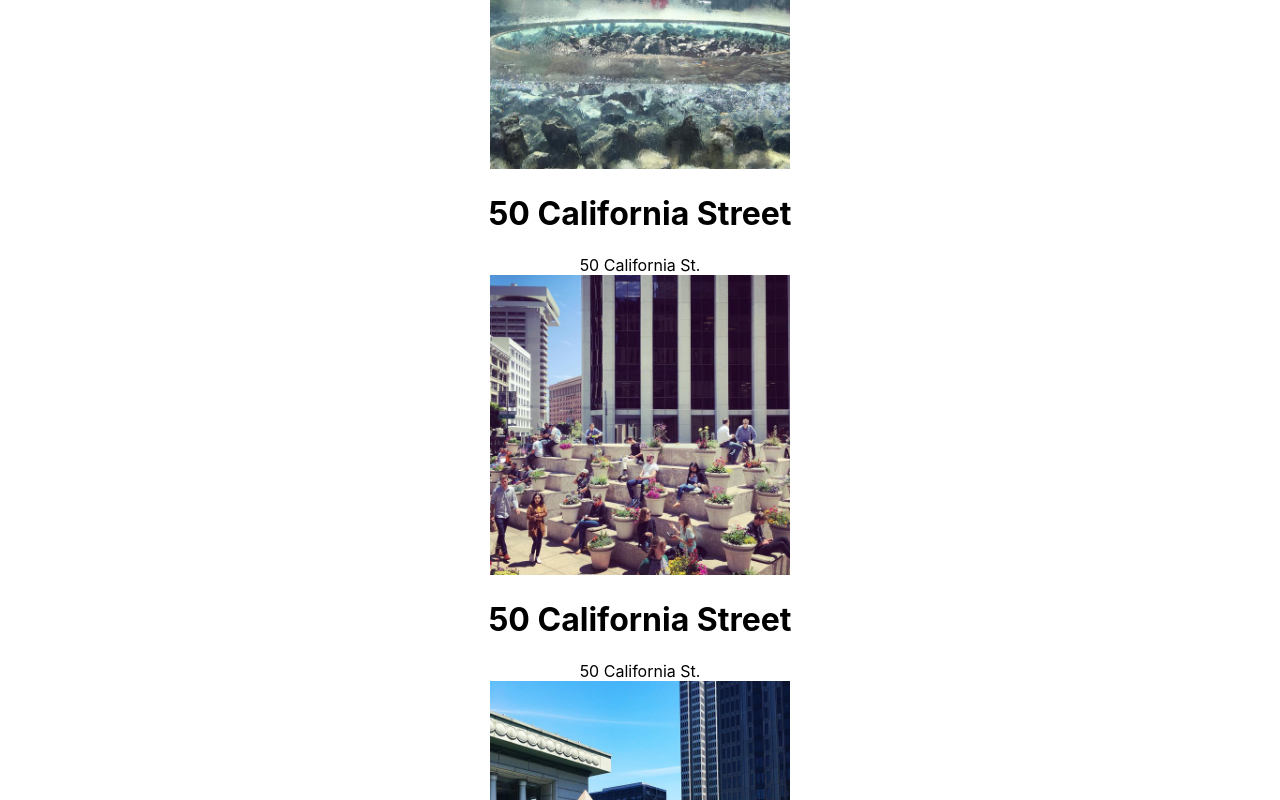
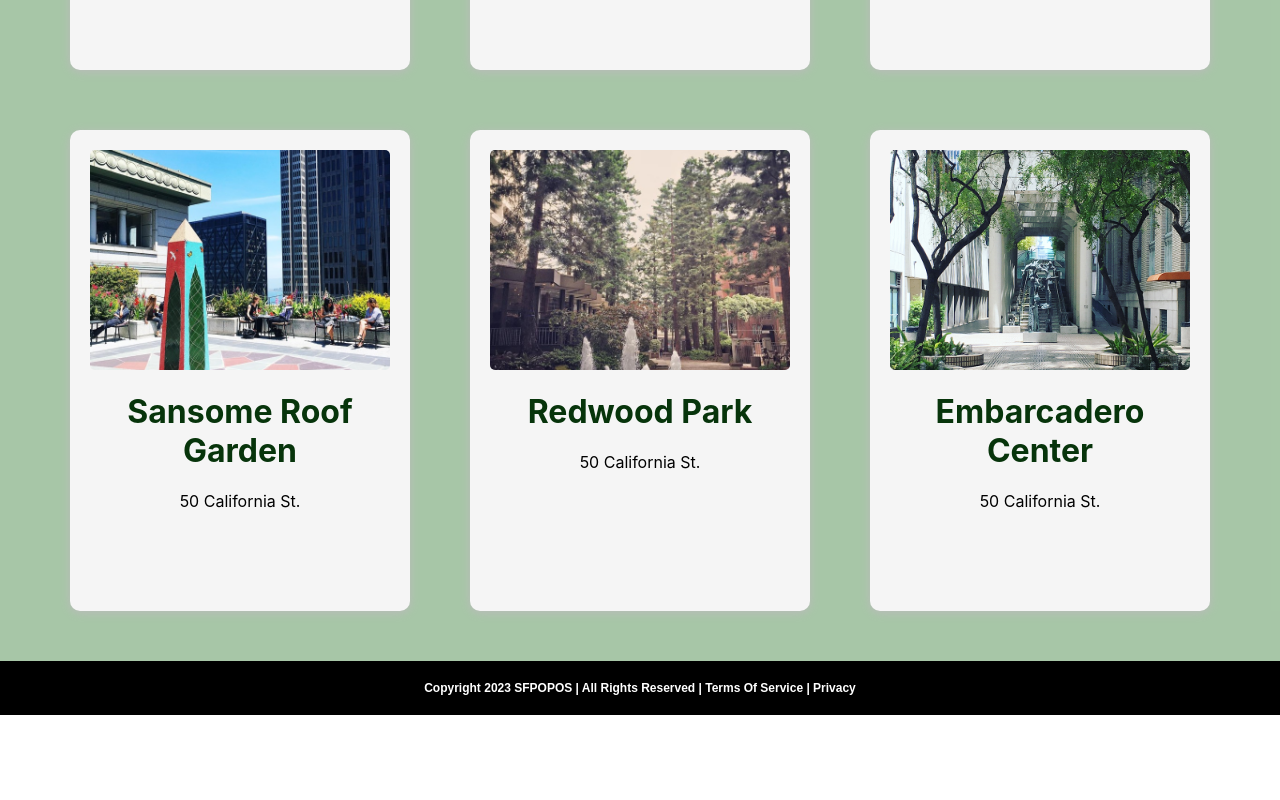
Before and after one commit to brooklyndippo/sf-pops, a React (Create React App) app: page / in a window 1280 px wide. Shown: the part 660-1460 px from the top of the page. After the commit the page ends 1375 px from the top, so only its background shows below. Built offline with nearby package versions, Linux system fonts and the light colour scheme.

Commit message:
dynamic content and footer, custom styling, stretch challenges

```diff
--- a/src/App.css
+++ b/src/App.css
@@ -1,5 +1,6 @@
 .App {
   text-align: center;
+  background-color: rgba(36, 114, 36, 0.401);
 }
 
 .App-logo {
--- a/src/App.js
+++ b/src/App.js
@@ -1,4 +1,5 @@
 import './App.css';
+import Footer from './Footer';
 
 import POPOSList from './POPOSList';
 import Title from './Title';
@@ -8,6 +9,7 @@ function App() {
     <div className="App">
       <Title />
       <POPOSList />
+      <Footer />
     </div>
   );
 }
--- /dev/null
+++ b/src/Footer.css
@@ -0,0 +1,10 @@
+.Footer {
+    background-color: #000;
+    color: #fff;
+    padding: 20px;
+    text-align: center;
+    font-size: 12px;
+    font-family: Arial, Helvetica, sans-serif;
+    font-weight: bold;
+    margin-top: 20px;
+}
--- /dev/null
+++ b/src/Footer.js
@@ -0,0 +1,11 @@
+import './Footer.css'
+
+export default function Footer() {
+    const year = new Date().getFullYear();
+
+    return (
+        <div className="Footer">
+            Copyright {year} SFPOPOS | All Rights Reserved | Terms Of Service | Privacy
+        </div>
+    );
+}
--- /dev/null
+++ b/src/POPOSList.css
@@ -0,0 +1,8 @@
+.POPOSList {
+    width: calc(100%-80px);
+    margin: auto;
+    display: flex;
+    flex-direction: row;
+    flex-wrap: wrap;
+    justify-content: center;
+  }
--- a/src/POPOSList.js
+++ b/src/POPOSList.js
@@ -1,8 +1,9 @@
 import POPOSSpace from "./POPOSSpace"
+import './POPOSList.css';
 
 function POPOSList() {
     return (
-      <div>
+      <div className="POPOSList">
         <POPOSSpace
         name="50 California Street"
         address="50 California St."
--- /dev/null
+++ b/src/POPOSSpace.css
@@ -0,0 +1,24 @@
+.POPOSSpace {
+    width: 300px;
+    text-align: center;
+    display: flex;
+    flex-direction: column;
+    align-items: center;
+    padding: 20px;
+    margin: 30px;
+    box-shadow: 0px 2px 10px #bbbbbb;
+    background-color: whitesmoke;
+    border-radius: 10px;
+    overflow: hidden;
+}
+
+.POPOSSpace > h1 {
+    color: rgb(7, 52, 11);
+}
+
+.POPOSSpace > img {
+    width: 100%;
+    height: 50%;
+    object-fit: cover;
+    border-radius: 5px;
+}
--- a/src/POPOSSpace.js
+++ b/src/POPOSSpace.js
@@ -1,9 +1,9 @@
-import logo from './logo.svg'
+import './POPOSSpace.css';
 
 function POPOSSpace(props) {
   const { name, address, image } = props;
   return (
-    <div>
+    <div className='POPOSSpace'>
       <img src={`${process.env.PUBLIC_URL}/images/${image}`}
         width="300"
         height="300"
--- a/src/Title.css
+++ b/src/Title.css
@@ -5,9 +5,9 @@
   flex-direction: column;
   justify-content: center;
   align-items: baseline;
-  padding: 1em;
+  padding: 4em;
   margin-bottom: 2em;
-  background-color: rgb(192, 45, 26);
+  background-color: rgb(7, 52, 11);
   color: #fff;
 }
 
```
